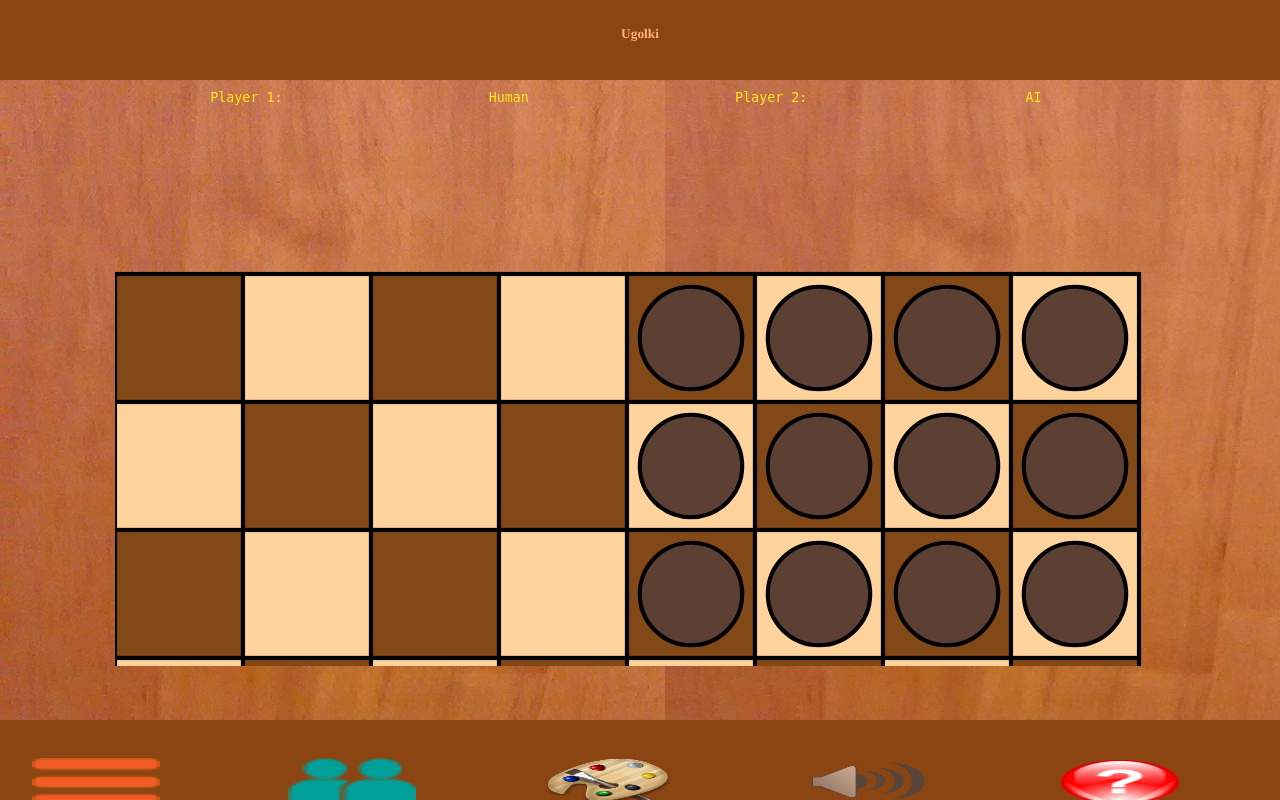
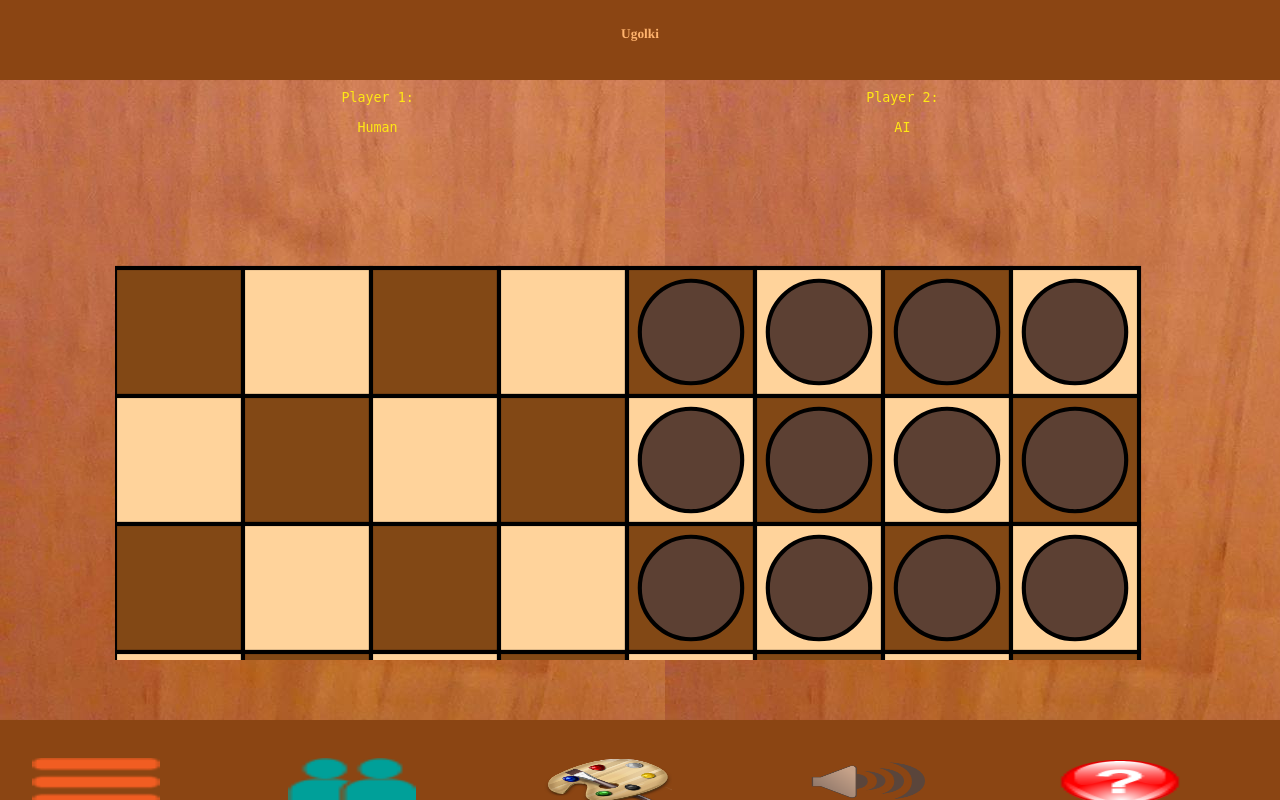
Before and after one commit to chrism3/Ugolki, a PHP site: page /ugolki_board.html in a window 1280 px wide. Run offline with PHP 8.4, Linux system fonts and the light colour scheme.

Commit message:
fixed some styling issues in the css

```diff
--- a/ugolki_style.css
+++ b/ugolki_style.css
@@ -60,7 +60,7 @@ button{
 }
 
 #game_info{
-    height: 5%;
+    height: 7.5%;
     width: 100%;
     background: transparent;
     display: block;
@@ -86,8 +86,8 @@ button{
     border: 0;
     margin: 0;
     padding-top: 2%;
-    height: 100%;
-    width: 50%;
+    height: 50%;
+    width: 100%;
     resize: none;
     text-align: center;
     float: left;
@@ -194,8 +194,6 @@ button{
     height: 65%;
     width: 82%;
     margin-left: 9%;
-    margin-top: 2%;
-    color: blue;
 }
 
 .white_square{
@@ -251,7 +249,7 @@ svg{
 #info_div{
     height: 7%;
     width: 100%;
-    margin-top: 2%;
+    margin-top: 1%;
     opacity: 0.9;
     display: none;
 }
```
